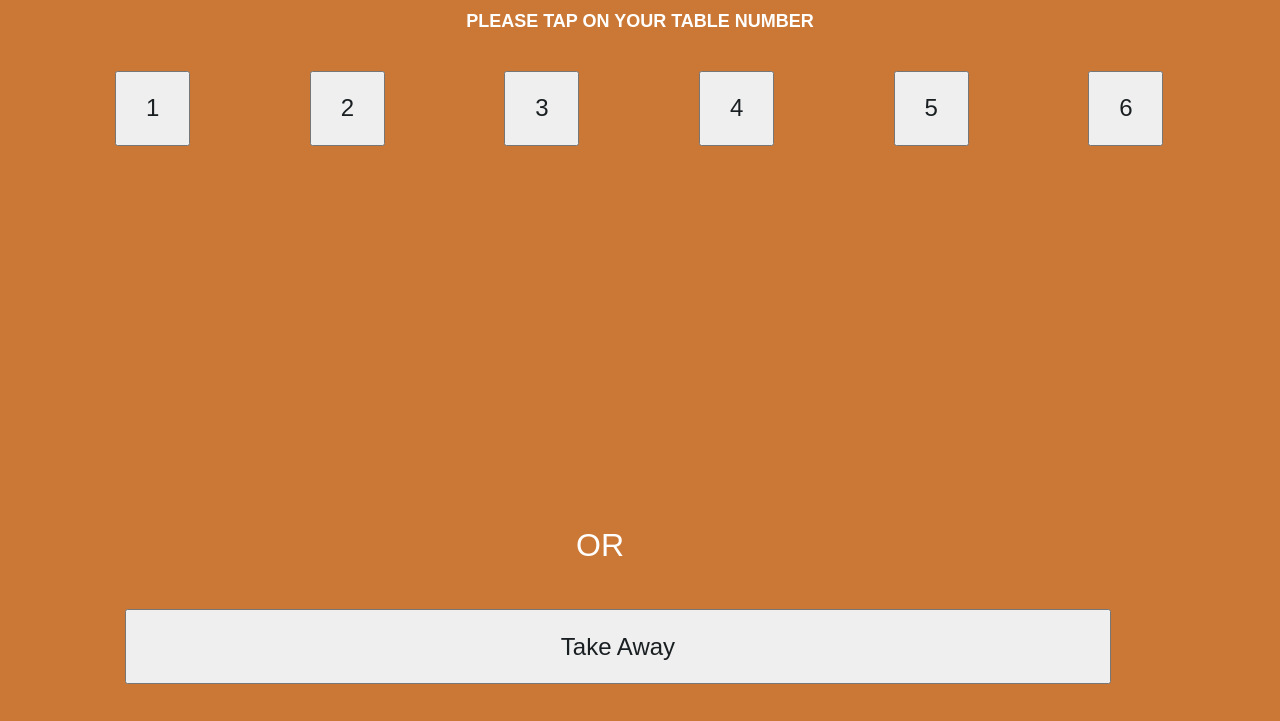
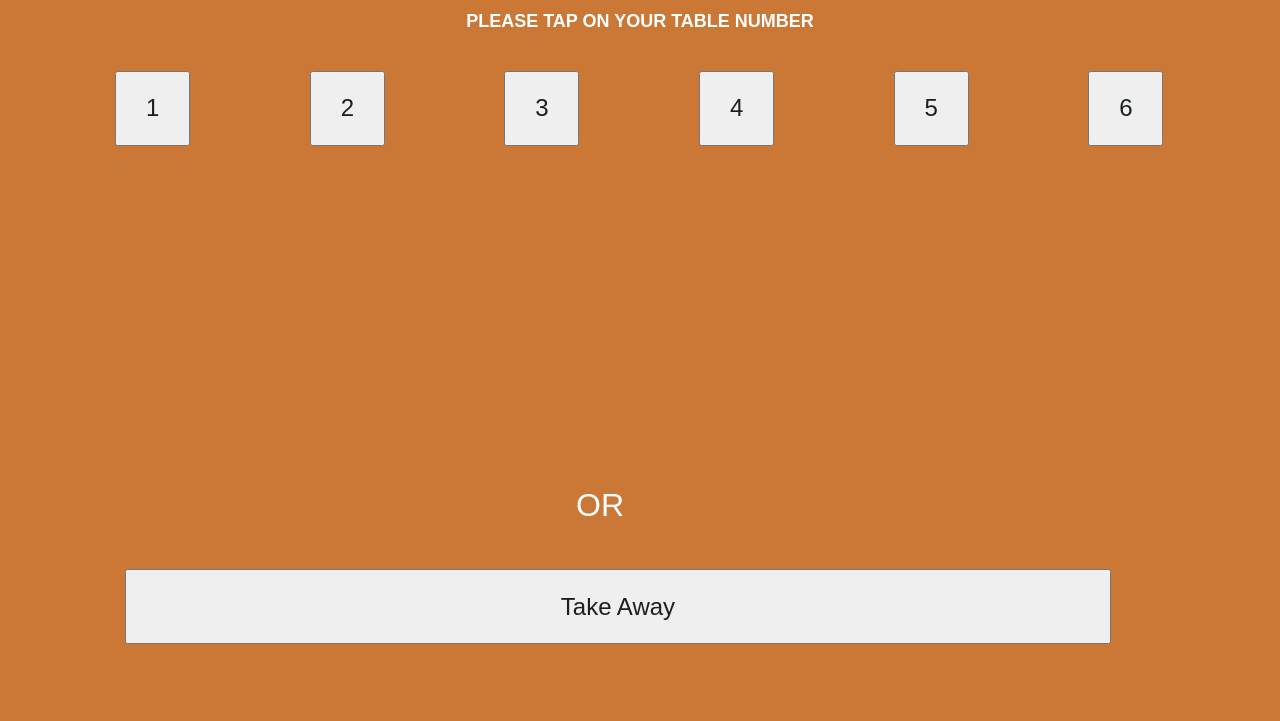
Before and after one commit to vikas236/Club10Chicken, a website built with webpack: page src/index.html in a window 1280 px wide. Shown: the part 79-800 px from the top of the page. Built offline with nearby package versions, Linux system fonts and the light colour scheme.

Commit message:
take away button placement

```diff
--- a/src/css/body.css
+++ b/src/css/body.css
@@ -44,7 +44,7 @@ body {
 
 .table .or {
   position: absolute;
-  bottom: 20vh;
+  bottom: 25vh;
   left: 45%;
   color: white;
   font-size: 4vh;
@@ -55,7 +55,7 @@ body {
   width: 77vw;
   height: 75px;
   position: absolute;
-  bottom: 5vh;
+  bottom: 10vh;
   left: 10px;
 }
 
```
